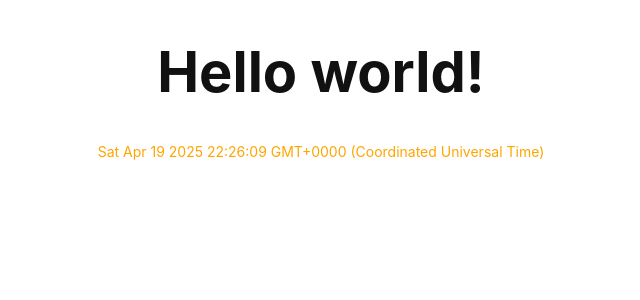
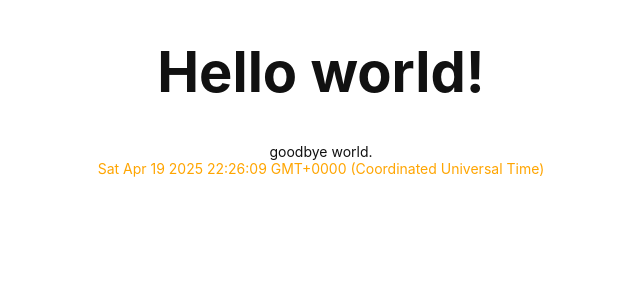
Before and after one commit to maiaatala/ma_blog_react, a React (Vite) app: page / in a window 1280 px wide. Shown: the top 300 px of the page, without its empty margins (319-959 px from the left). Built offline with nearby package versions, Linux system fonts and the light colour scheme.

Commit message:
test: deploy simple env variable test

```diff
--- a/package.json
+++ b/package.json
@@ -21,8 +21,8 @@
     "redux-persist": "^6.0.0"
   },
   "scripts": {
-    "start": "vite --port 3000 --open",
-    "dev": "vite --port 3000 --open",
+    "start": "vite --port 3000",
+    "dev": "vite --port 3000",
     "build": "vite build",
     "serve": "vite preview --open",
     "test": "jest",
--- a/src/pages/HomePage.tsx
+++ b/src/pages/HomePage.tsx
@@ -1,13 +1,24 @@
-import React from 'react'
-import DateDisplay from '../components/DateDisplay'
+import React from "react";
+import DateDisplay from "../components/DateDisplay";
 
 const HomePage: React.FC = () => {
-    return (
-        <div style={{ position: 'relative', width: '100%', display: 'flex', justifyContent: 'center', alignItems: 'center', flexDirection: 'column' }}>
-            <h1 style={{ fontSize: '4em' }}>Hello world!</h1>
-            <DateDisplay />
-        </div>
-    )
-}
+  const testV = import.meta.env.VITE_TEST_ENV;
+  return (
+    <div
+      style={{
+        position: "relative",
+        width: "100%",
+        display: "flex",
+        justifyContent: "center",
+        alignItems: "center",
+        flexDirection: "column",
+      }}
+    >
+      <h1 style={{ fontSize: "4em" }}>Hello world!</h1>
+      {testV ?? "not found"}
+      <DateDisplay />
+    </div>
+  );
+};
 
-export default HomePage
+export default HomePage;
```
Also changed, not shown: 1 other file (tests, documents, lock files or other folders).
